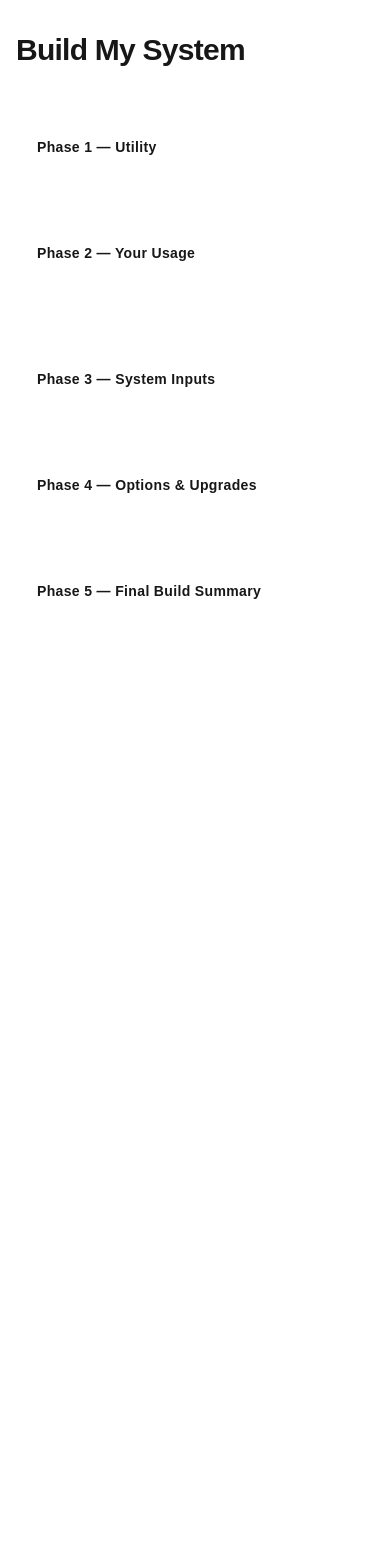
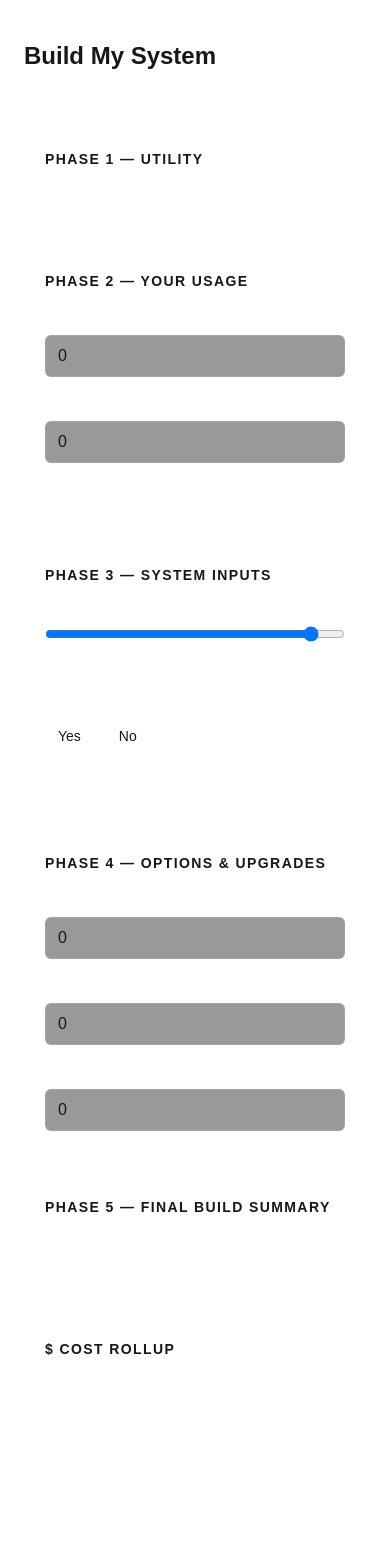
Before and after one commit to Edwardserb/nextjs-boilerplate, a Next.js app: page /bms in a window 390 px wide. Shown: the top 1568 px of the page. Before the commit the page ends 844 px from the top, so only its background shows below. Built offline with nearby package versions, Linux system fonts and the light colour scheme.

Commit message:
Update BuildMySystem.tsx

```diff
--- a/components/BuildMySystem.tsx
+++ b/components/BuildMySystem.tsx
@@ -1,160 +1,281 @@
-"use client";
+'use client';
 
-import { useMemo, useState } from "react";
+import React from 'react';
 
-type MoneyProps = { value: number };
-function Money({ value }: MoneyProps) {
-  const f = useMemo(
-    () =>
-      new Intl.NumberFormat("en-US", {
-        style: "currency",
-        currency: "USD",
-        maximumFractionDigits: 2,
-      }),
-    []
-  );
-  return <span>{f.format(value)}</span>;
-}
+/** Tiny helpers (kept local to avoid breaking anything) */
+const fmtMoney = (n: number) =>
+  n.toLocaleString(undefined, { style: 'currency', currency: 'USD', maximumFractionDigits: 2 });
+
+const clamp = (v: number, min: number, max: number) => Math.min(max, Math.max(min, v));
 
 export default function BuildMySystem() {
-  // --- STATE (minimal; math stays stubbed for now) ---
-  const [systemSizeKw] = useState(0); // will be fed by your phases later
-  const [ppw, setPpw] = useState<number>(4.2); // default PPW
-  const [overridesOpen, setOverridesOpen] = useState(false);
-  const [pin, setPin] = useState("");
-  const authorized = pin === "67";
+  // --- Inputs (left side) ---
+  const [avgMonthlyCost, setAvgMonthlyCost] = React.useState<number>(0);
+  const [avgMonthlyKwh, setAvgMonthlyKwh] = React.useState<number>(0);
+  const [offsetPct, setOffsetPct] = React.useState<number>(100);
+  const [netMetering, setNetMetering] = React.useState<boolean>(true);
 
-  // derived
-  const baseCost = useMemo(() => systemSizeKw * 1000 * ppw, [systemSizeKw, ppw]);
+  // Optional adders
+  const [roofReplacement, setRoofReplacement] = React.useState<number>(0);
+  const [batteryCost, setBatteryCost] = React.useState<number>(0);
+  const [evChargerCost, setEvChargerCost] = React.useState<number>(0);
 
+  // Tech override: PPW gate
+  const [ppwUnlocked, setPpwUnlocked] = React.useState<boolean>(false);
+  const [pwInput, setPwInput] = React.useState<string>('');
+  const [pricePerWatt, setPricePerWatt] = React.useState<number>(4.20);
+
+  // --- Derived values ---
+  const annualKwh = React.useMemo(() => avgMonthlyKwh * 12, [avgMonthlyKwh]);
+
+  /**
+   * Super-simple sizing rule of thumb:
+   * WA typical production ~ 1,150–1,250 kWh per kW-year.
+   * We'll use 1,200 kWh/kW-yr to stay conservative and keep math stable.
+   */
+  const KWH_PER_KW_YEAR = 1200;
+
+  const systemSizeKw = React.useMemo(() => {
+    const need = (annualKwh * clamp(offsetPct, 0, 110)) / 100;
+    const kw = need / KWH_PER_KW_YEAR;
+    return Math.max(0, Math.round(kw * 100) / 100);
+  }, [annualKwh, offsetPct]);
+
+  const baseCost = React.useMemo(() => {
+    // PPW is dollars per W; system size is kW → multiply by 1000 to get W
+    return systemSizeKw * 1000 * pricePerWatt;
+  }, [systemSizeKw, pricePerWatt]);
+
+  const total = React.useMemo(() => {
+    return baseCost + roofReplacement + batteryCost + evChargerCost;
+  }, [baseCost, roofReplacement, batteryCost, evChargerCost]);
+
+  // --- Handlers ---
+  const tryUnlockPpw = () => {
+    if (pwInput.trim() === '67') setPpwUnlocked(true);
+  };
+
+  // --- UI ---
   return (
-    <section className="mx-auto w-full max-w-6xl px-4 py-8">
-      <h1 className="text-3xl font-semibold tracking-tight">Build My System</h1>
-      <p className="mt-1 text-sm text-white/60">Scaffold online. UI coming next.</p>
+    <div className="w-full px-6 py-10">
+      <h1 className="text-2xl font-semibold mb-2">Build My System</h1>
+      <p className="text-white/60 mb-6">Scaffold online. UI coming next.</p>
 
-      {/* ROW: left content + right sticky card */}
-      <div className="mt-6 flex flex-row items-start gap-8">
+      <div className="flex flex-col lg:flex-row gap-8 items-start">
         {/* LEFT COLUMN */}
-        <div className="min-w-0 flex-1 space-y-4">
-          <Card title="Phase 1 — Utility" hint="Utility Provider • Tier • City/Jurisdiction" />
-          <Card title="Phase 2 — Your Usage" hint="Avg Monthly Cost • Avg Monthly kWh • Annual kWh" />
-          <Card title="Phase 3 — System Inputs" hint="Offset Slider • Net Metering • Size/Production/Bill" />
-          <Card title="Phase 4 — Options & Upgrades" hint="Roof • Battery • Panel Upgrade" />
-          <Card title="Phase 5 — Final Build Summary" hint="System Size • Panels • Inverters • Offset • Upgrades" />
+        <div className="w-full lg:flex-1 space-y-6">
+          {/* Phase 1 */}
+          <section className="rounded-xl border border-white/10 bg-white/5 p-5">
+            <h2 className="text-sm uppercase tracking-widest font-bold mb-4">Phase 1 — Utility</h2>
+            <div className="text-white/70 text-sm">
+              Utility Provider • Tier • City/Jurisdiction
+            </div>
+          </section>
+
+          {/* Phase 2 */}
+          <section className="rounded-xl border border-white/10 bg-white/5 p-5">
+            <h2 className="text-sm uppercase tracking-widest font-bold mb-4">Phase 2 — Your Usage</h2>
+            <div className="grid grid-cols-1 sm:grid-cols-3 gap-4">
+              <div>
+                <label className="text-xs text-white/60">Avg Monthly Cost ($)</label>
+                <input
+                  type="number"
+                  className="mt-1 w-full rounded-md bg-black/40 border border-white/10 px-3 py-2 outline-none"
+                  value={avgMonthlyCost}
+                  onChange={(e) => setAvgMonthlyCost(Number(e.target.value || 0))}
+                  min={0}
+                />
+              </div>
+              <div>
+                <label className="text-xs text-white/60">Avg Monthly kWh</label>
+                <input
+                  type="number"
+                  className="mt-1 w-full rounded-md bg-black/40 border border-white/10 px-3 py-2 outline-none"
+                  value={avgMonthlyKwh}
+                  onChange={(e) => setAvgMonthlyKwh(Number(e.target.value || 0))}
+                  min={0}
+                />
+              </div>
+              <div className="flex items-end">
+                <div className="text-sm text-white/70">
+                  Annual kWh: <span className="text-white">{annualKwh.toLocaleString()}</span>
+                </div>
+              </div>
+            </div>
+          </section>
+
+          {/* Phase 3 */}
+          <section className="rounded-xl border border-white/10 bg-white/5 p-5">
+            <h2 className="text-sm uppercase tracking-widest font-bold mb-4">Phase 3 — System Inputs</h2>
+            <div className="grid grid-cols-1 sm:grid-cols-3 gap-4">
+              <div>
+                <label className="text-xs text-white/60">System Offset (%)</label>
+                <input
+                  type="range"
+                  min={0}
+                  max={110}
+                  value={offsetPct}
+                  onChange={(e) => setOffsetPct(Number(e.target.value))}
+                  className="w-full"
+                />
+                <div className="text-sm text-white/70 mt-1">{offsetPct}%</div>
+              </div>
+              <div>
+                <label className="text-xs text-white/60">Net Metering</label>
+                <div className="mt-2 flex gap-3 items-center text-sm">
+                  <button
+                    className={`px-3 py-1 rounded-md border ${netMetering ? 'bg-white/10 border-white/30' : 'border-white/10'}`}
+                    onClick={() => setNetMetering(true)}
+                  >
+                    Yes
+                  </button>
+                  <button
+                    className={`px-3 py-1 rounded-md border ${!netMetering ? 'bg-white/10 border-white/30' : 'border-white/10'}`}
+                    onClick={() => setNetMetering(false)}
+                  >
+                    No
+                  </button>
+                </div>
+              </div>
+              <div className="flex items-end">
+                <div className="text-sm text-white/70">
+                  Required Size: <span className="text-white">{systemSizeKw.toFixed(2)} kW</span>
+                </div>
+              </div>
+            </div>
+          </section>
+
+          {/* Phase 4 */}
+          <section className="rounded-xl border border-white/10 bg-white/5 p-5">
+            <h2 className="text-sm uppercase tracking-widest font-bold mb-4">Phase 4 — Options & Upgrades</h2>
+            <div className="grid grid-cols-1 sm:grid-cols-3 gap-4">
+              <div>
+                <label className="text-xs text-white/60">Roof Replacement ($)</label>
+                <input
+                  type="number"
+                  className="mt-1 w-full rounded-md bg-black/40 border border-white/10 px-3 py-2 outline-none"
+                  value={roofReplacement}
+                  onChange={(e) => setRoofReplacement(Number(e.target.value || 0))}
+                  min={0}
+                />
+              </div>
+              <div>
+                <label className="text-xs text-white/60">Battery Storage ($)</label>
+                <input
+                  type="number"
+                  className="mt-1 w-full rounded-md bg-black/40 border border-white/10 px-3 py-2 outline-none"
+                  value={batteryCost}
+                  onChange={(e) => setBatteryCost(Number(e.target.value || 0))}
+                  min={0}
+                />
+              </div>
+              <div>
+                <label className="text-xs text-white/60">EV Charger ($)</label>
+                <input
+                  type="number"
+                  className="mt-1 w-full rounded-md bg-black/40 border border-white/10 px-3 py-2 outline-none"
+                  value={evChargerCost}
+                  onChange={(e) => setEvChargerCost(Number(e.target.value || 0))}
+                  min={0}
+                />
+              </div>
+            </div>
+          </section>
+
+          {/* Phase 5 */}
+          <section className="rounded-xl border border-white/10 bg-white/5 p-5">
+            <h2 className="text-sm uppercase tracking-widest font-bold mb-2">Phase 5 — Final Build Summary</h2>
+            <div className="text-white/70 text-sm">
+              System Size • Panels • Inverters • Offset • Upgrades
+            </div>
+          </section>
         </div>
 
-        {/* RIGHT COLUMN (sticky on desktop) */}
-        <aside className="hidden w-[380px] shrink-0 lg:block lg:sticky lg:top-6">
-          <div className="rounded-xl border border-white/10 bg-white/5 p-5 backdrop-blur-md">
-            <div className="mb-3 text-sm font-semibold tracking-wide text-green-400">$ COST ROLLUP</div>
+        {/* RIGHT COLUMN — SUMMARY CARD */}
+        <aside className="w-full lg:w-[380px] shrink-0">
+          <div className="rounded-xl border border-white/10 bg-white/5 p-5">
+            <h3 className="text-sm uppercase tracking-widest font-bold mb-4">$ Cost Rollup</h3>
 
-            <Row label="System Size" valueRight={`${systemSizeKw.toFixed(2)} kW`} />
-            <Row
-              label="Price per Watt"
-              valueRight={
-                // show as read-only here; overrides live in the collapsible
-                <span>{ppw.toFixed(2)}</span>
-              }
-              inset
-            />
-            <Row label="System Base Cost" valueRight={<Money value={baseCost} />} strong />
-            <Divider />
-            <Row label="Roof Replacement" valueRight="—" />
-            <Row label="Battery Storage" valueRight="—" />
-            <Row label="EV Charger" valueRight="—" />
-            <Divider />
-            <Row label="Total" valueRight={<Money value={baseCost} />} strong xl />
+            <div className="flex items-center justify-between py-2 text-sm">
+              <span className="text-white/70">System Size</span>
+              <span className="text-white">{systemSizeKw.toFixed(2)} kW</span>
+            </div>
 
-            {/* ADVANCED OVERRIDES */}
-            <button
-              type="button"
-              onClick={() => setOverridesOpen((s) => !s)}
-              className="mt-4 w-full select-none rounded-lg border border-white/10 bg-white/5 px-3 py-2 text-left text-xs text-white/70 hover:bg-white/10"
-            >
-              ADVANCED MANUAL OVERRIDES {overridesOpen ? "▴" : "▾"}
-            </button>
+            {/* Tech override: PPW with password gate */}
+            <div className="py-2 text-sm">
+              <div className="flex items-center justify-between">
+                <span className="text-white/70">Price per Watt</span>
+                <span className="text-white">{pricePerWatt.toFixed(2)}</span>
+              </div>
 
-            {overridesOpen && (
-              <div className="mt-3 space-y-3 rounded-lg border border-white/10 bg-black/30 p-3">
-                {!authorized ? (
-                  <div className="space-y-1">
-                    <div className="text-[11px] uppercase tracking-wider text-white/50">Tech PIN Required</div>
+              <details className="mt-2">
+                <summary className="cursor-pointer text-white/60 hover:text-white/80 text-xs">
+                  Advanced Manual Overrides (tech)
+                </summary>
+                {!ppwUnlocked ? (
+                  <div className="mt-3 space-y-2">
+                    <label className="text-xs text-white/60">Enter Tech Password</label>
+                    <div className="flex gap-2">
                       <input
                         type="password"
-                      value={pin}
-                      onChange={(e) => setPin(e.target.value)}
-                      placeholder="Enter PIN"
-                      className="w-full rounded-md border border-white/10 bg-black/40 px-2 py-2 text-sm outline-none"
+                        className="w-full rounded-md bg-black/40 border border-white/10 px-3 py-2 outline-none"
+                        value={pwInput}
+                        onChange={(e) => setPwInput(e.target.value)}
+                        placeholder="••"
                       />
-                    <div className="text-[11px] text-white/40">Hint: 2-digit PIN for internal use.</div>
+                      <button
+                        onClick={tryUnlockPpw}
+                        className="px-3 py-2 rounded-md border border-white/20 bg-white/10 text-sm"
+                      >
+                        Unlock
+                      </button>
+                    </div>
                   </div>
                 ) : (
-                  <div className="space-y-2">
-                    <div className="text-[11px] uppercase tracking-wider text-white/60">Price per Watt</div>
-                    <div className="flex items-center gap-2">
-                      <span className="rounded-md border border-white/10 bg-black/40 px-2 py-2 text-sm text-white/70">$</span>
+                  <div className="mt-3">
+                    <label className="text-xs text-white/60">Price per Watt (editable)</label>
                     <input
                       type="number"
+                      step="0.01"
                       min={0}
-                        step="0.01"
-                        value={ppw}
-                        onChange={(e) => setPpw(Number(e.target.value))}
-                        className="w-full rounded-md border border-white/10 bg-black/40 px-3 py-2 text-sm outline-none"
+                      className="mt-1 w-full rounded-md bg-black/40 border border-white/10 px-3 py-2 outline-none"
+                      value={pricePerWatt}
+                      onChange={(e) => setPricePerWatt(Number(e.target.value || 0))}
                     />
                   </div>
-                    <div className="text-[11px] text-white/40">
-                      Overrides stay hidden unless the correct PIN <span className="text-white/60">(67)</span> is entered.
+                )}
+              </details>
             </div>
+
+            <div className="flex items-center justify-between py-2 text-sm">
+              <span className="text-white/70">System Base Cost</span>
+              <span className="text-white">{fmtMoney(baseCost)}</span>
             </div>
-                )}
+
+            <div className="flex items-center justify-between py-2 text-sm">
+              <span className="text-white/70">Roof Replacement</span>
+              <span className="text-white">{roofReplacement ? fmtMoney(roofReplacement) : '—'}</span>
             </div>
-            )}
+
+            <div className="flex items-center justify-between py-2 text-sm">
+              <span className="text-white/70">Battery Storage</span>
+              <span className="text-white">{batteryCost ? fmtMoney(batteryCost) : '—'}</span>
+            </div>
+
+            <div className="flex items-center justify-between py-2 text-sm">
+              <span className="text-white/70">EV Charger</span>
+              <span className="text-white">{evChargerCost ? fmtMoney(evChargerCost) : '—'}</span>
+            </div>
+
+            <div className="mt-4 h-px bg-white/10" />
+
+            <div className="flex items-center justify-between pt-4">
+              <span className="text-white/70 font-medium">Total</span>
+              <span className="text-xl font-semibold">{fmtMoney(total)}</span>
+            </div>
           </div>
         </aside>
       </div>
-    </section>
-  );
-}
-
-// ---------- tiny presentational bits ----------
-
-function Card({ title, hint }: { title: string; hint: string }) {
-  return (
-    <div className="rounded-xl border border-white/10 bg-white/5 p-5">
-      <div className="text-sm font-semibold tracking-wide">{title}</div>
-      <div className="mt-2 text-sm text-white/60">{hint}</div>
     </div>
   );
 }
-
-function Row({
-  label,
-  valueRight,
-  inset = false,
-  strong = false,
-  xl = false,
-}: {
-  label: string;
-  valueRight: React.ReactNode;
-  inset?: boolean;
-  strong?: boolean;
-  xl?: boolean;
-}) {
-  return (
-    <div
-      className={[
-        "flex items-center justify-between py-2",
-        inset ? "pl-4" : "",
-        strong ? "font-medium" : "",
-        xl ? "text-lg" : "text-sm",
-      ].join(" ")}
-    >
-      <div className="text-white/70">{label}</div>
-      <div className="text-white/90">{valueRight}</div>
-    </div>
-  );
-}
-
-function Divider() {
-  return <div className="my-2 h-px w-full bg-white/10" />;
-}
```
Lines whose indentation alone changed are shown as unchanged.
